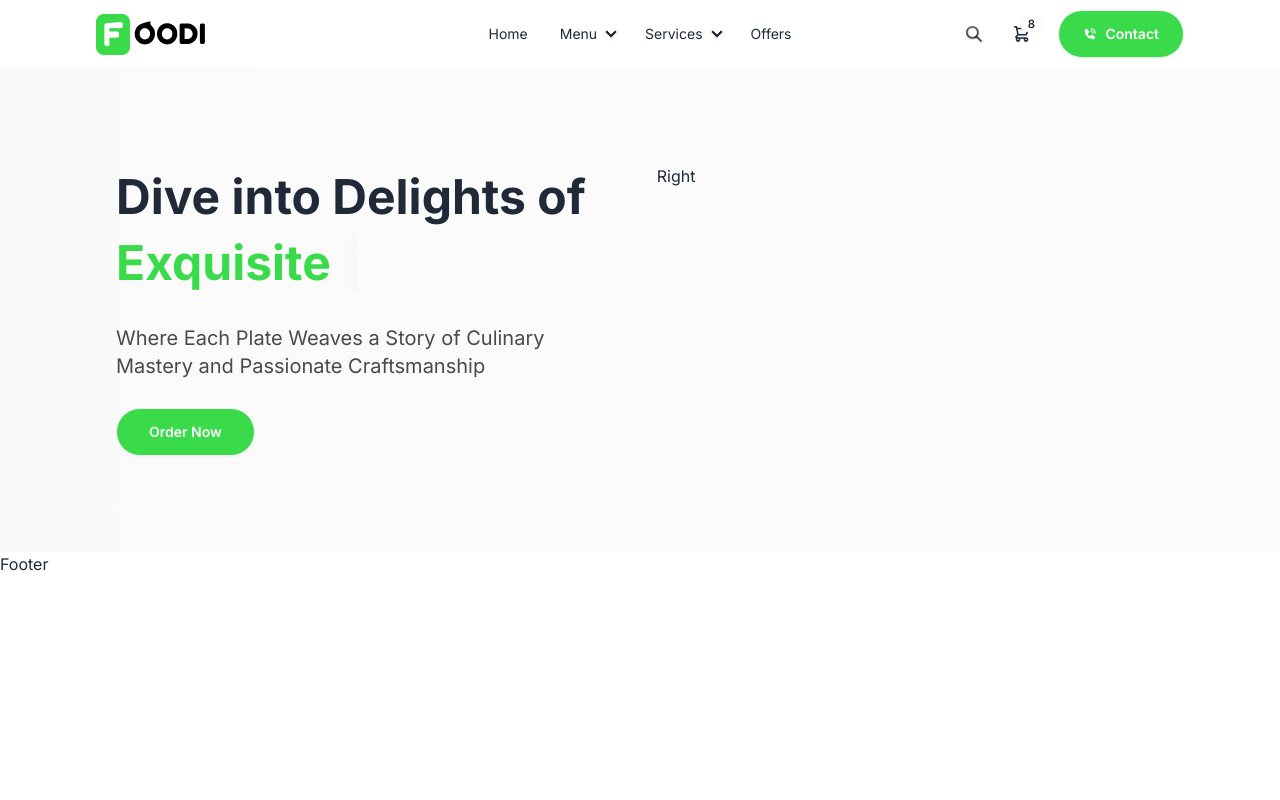
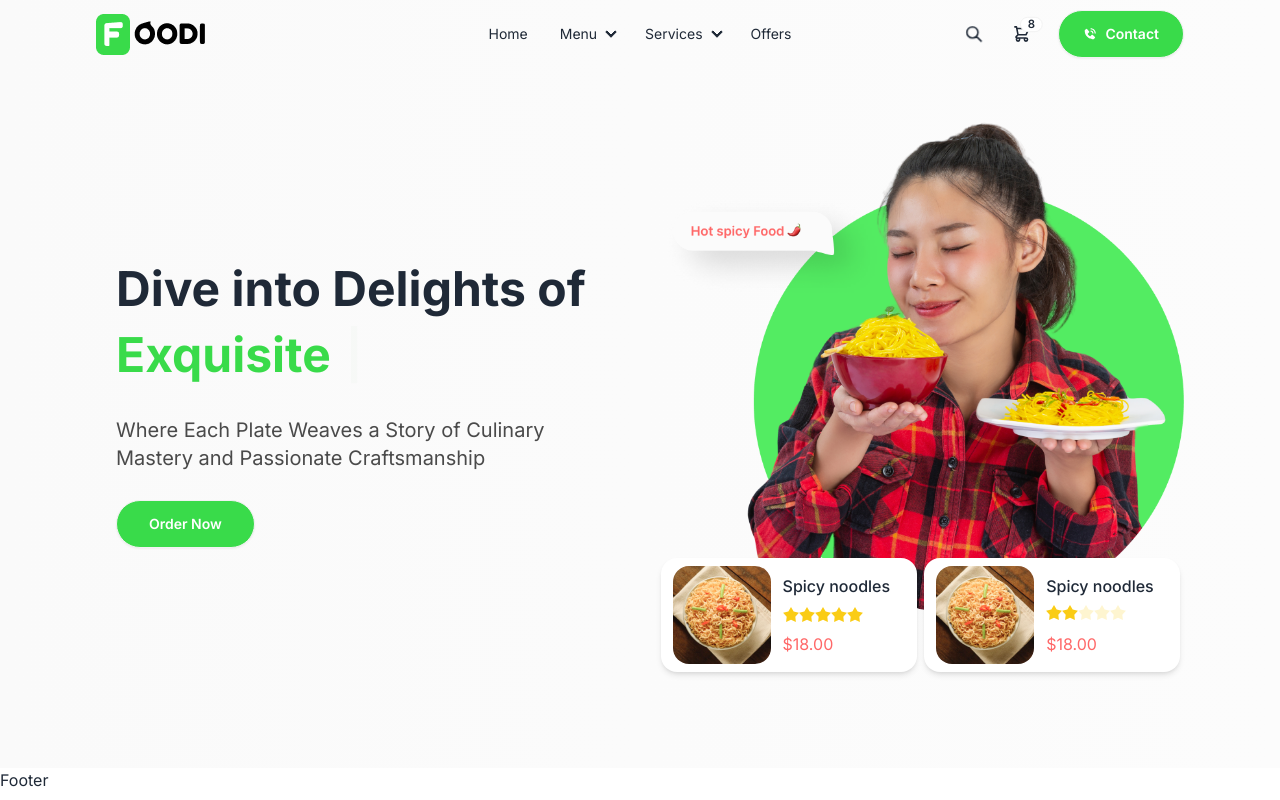
Before and after one commit to Ali-Zilani/TastyBites, a React (Vite) app in the folder frontend/: page / in a window 1280 px wide. Built offline with nearby package versions, Linux system fonts and the light colour scheme.

Commit message:
used conditional logic on css class to apply shadow on navbar while scrolling

```diff
--- a/frontend/src/App.css
+++ b/frontend/src/App.css
@@ -3,6 +3,9 @@
 body{
     font-family: 'Inter' , sans-serif;
 }
+header{
+    z-index : 10001 !important ;
+}
 .section-container{
     @apply max-w-screen-2xl container mx-auto xl:px-24 px-4;
 }
--- a/frontend/src/components/Banner.jsx
+++ b/frontend/src/components/Banner.jsx
@@ -1,9 +1,61 @@
-import React from 'react'
+import AnimatedText from "./AnimatedText";
 
 function Banner() {
+
   return (
-    <div>Banner</div>
+    <div className="section-container bg-gradient-to-r from-[#FAFAFA] from-0% to-[#FCFCFC] to-100%">
+      <div className="py-24 flex flex-col md:flex-row-reverse justify-between gap-8">
+        {/* images */}
+        <div className="md:w-1/2">
+          <img src="/images/home/banner.png" alt="banner" />
+          <div className="flex flex-col md:flex-row items-center justify-around -mt-14 ">
+            <div className="flex bg-white py-2 px-3 rounded-2xl items-center gap-3 shadow-md w-64">
+              <img src="/images/home/b-food1.png" alt="food1" className="rounded-2xl"/>
+              <div className="space-y-1">
+                <h5 className="font-medium mb-1">Spicy noodles</h5>
+                <div className="rating rating-sm">
+                  <input type="radio" name="rating-2" className="mask mask-star-2 bg-yellow-400" />
+                  <input
+                    type="radio"
+                    name="rating-2"
+                    className="mask mask-star-2 bg-yellow-400"
+                    defaultChecked />
+                  <input type="radio" name="rating-2" className="mask mask-star-2 bg-yellow-400" />
+                  <input type="radio" name="rating-2" className="mask mask-star-2 bg-yellow-400" />
+                  <input type="radio" name="rating-2" className="mask mask-star-2 bg-yellow-400" />
+                </div>
+                <p className="text-red">$18.00</p>
+              </div>
+            </div>
+            <div className=" hidden sm:flex bg-white py-2 px-3 rounded-2xl items-center gap-3 shadow-md w-64">
+              <img src="/images/home/b-food1.png" alt="food1" className="rounded-2xl"/>
+              <div className="space-y-1">
+                <h5 className="font-medium mb-1">Spicy noodles</h5>
+                <div className="rating rating-sm">
+                  <input type="radio" name="rating-2" className="mask mask-star-2 bg-yellow-400" />
+                  <input
+                    type="radio"
+                    name="rating-2"
+                    className="mask mask-star-2 bg-yellow-400"
+                    defaultChecked />
+                  <input type="radio" name="rating-2" className="mask mask-star-2 bg-yellow-400" />
+                  <input type="radio" name="rating-2" className="mask mask-star-2 bg-yellow-400" />
+                  <input type="radio" name="rating-2" className="mask mask-star-2 bg-yellow-400" />
+                </div>
+                <p className="text-red">$18.00</p>
+              </div>
+            </div>
+          </div>
+        </div>
+        {/* texts */}
+        <div className="md:w-1/2 space-y-7 px-5 pr-7 mt-8 sm:mt-40">
+          <AnimatedText/>
+          <p className="text-xl text-[#4A4A4A]">Where Each Plate Weaves a Story of Culinary Mastery and Passionate Craftsmanship</p>
+          <button className="btn bg-green text-white px-8 py-3 font-semibold rounded-full">Order Now</button>
+        </div>
+      </div>
+    </div>
   )
 }
 
-export default Banner
+export default Banner;
--- a/frontend/src/components/Navbar.jsx
+++ b/frontend/src/components/Navbar.jsx
@@ -1,9 +1,23 @@
-import React from 'react'
+import React,{useState,useEffect} from 'react'
 import logo from '/logo.png'
 import { Link } from 'react-router-dom'
 import { BiSolidPhoneCall } from "react-icons/bi";
 
 function Navbar() {
+    // to handle scroll bar shadow on moving on y axis
+    const [isSticky,setSticky] = useState(false);
+    useEffect(()=>{
+        const handleScroll = () => {
+            const offset = window.scrollY ;
+            if(offset>0) setSticky(true);
+            else setSticky(false);
+        };
+        window.addEventListener("scroll",handleScroll);
+        return () => {
+            window.addEventListener("scroll",handleScroll);
+        }
+    },[]);
+
     const navItems = (
     <>
         <li>
@@ -32,8 +46,8 @@ function Navbar() {
         <li><a>Offers</a></li>
     </>);
   return (
-    <header className='max-w-screen-2xl container mx-auto'>
-        <div className="navbar xl:px-24">
+    <header className='max-w-screen-2xl container mx-auto fixed top-0 left-0 right-0 '>
+        <div className={`navbar xl:px-24 ${isSticky ? 'shadow-md bg-base-100  transition-all duration-300 ease-in-out' : ''}`}>
             <div className="navbar-start">
                 <div className="dropdown ">
                 <div tabIndex={0} role="button" className="btn btn-ghost lg:hidden">
--- a/frontend/src/pages/Home/Home.jsx
+++ b/frontend/src/pages/Home/Home.jsx
@@ -1,20 +1,10 @@
-import Banner from "../../components/Banner"
-import AnimatedText from "../../components/AnimatedText";
+import React from 'react'
+import Banner from '../../components/Banner'
 
 function Home() {
-
   return (
-    <div className="section-container bg-gradient-to-r from-[#FAFAFA] from-0% to-[#FCFCFC] to-100%">
-      <div className="py-24 flex flex-col md:flex-row justify-between gap-8">
-        {/* texts */}
-        <div className="md:w-1/2 space-y-7 px-5 pr-7">
-          <AnimatedText/>
-          <p className="text-xl text-[#4A4A4A]">Where Each Plate Weaves a Story of Culinary Mastery and Passionate Craftsmanship</p>
-          <button className="btn bg-green text-white px-8 py-3 font-semibold rounded-full">Order Now</button>
-        </div>
-        {/* images */}
-        <div className="md:w-1/2">Right</div>
-      </div>
+    <div>
+      <Banner/>
     </div>
   )
 }
```
